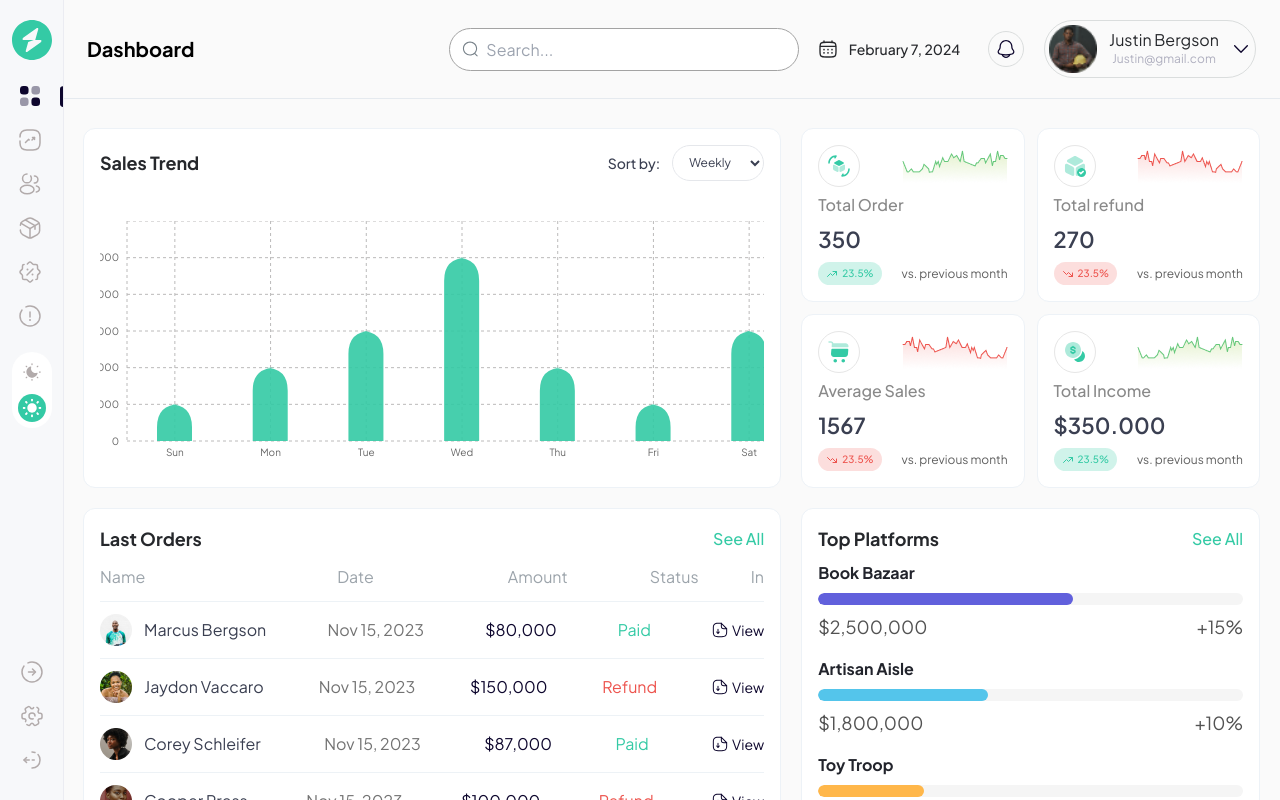
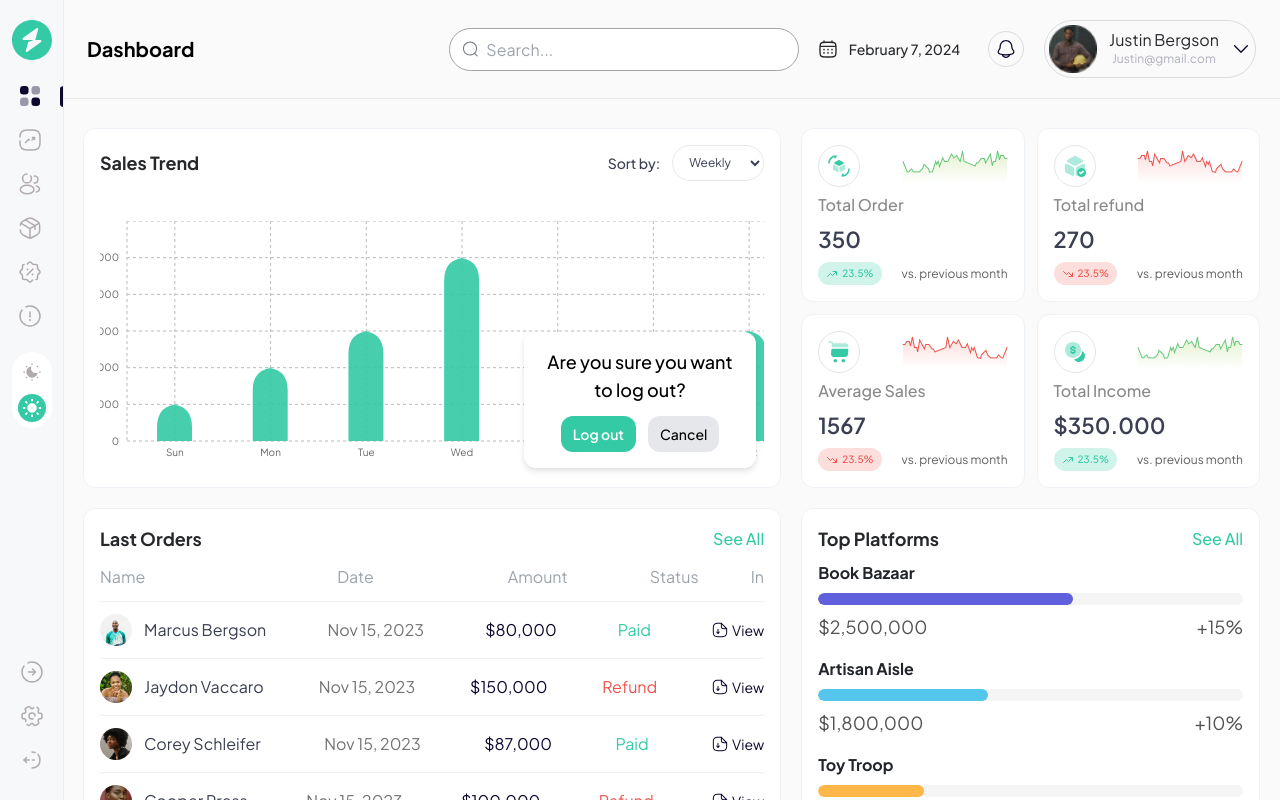
Before and after one commit to AbassKoyang/analytics-dashboard, a React (Vite) app: page / in a window 1280 px wide. Both pictures are taken after a click on the button 31 px from the left and 760 px from the top of the page. Shown: the top 800 px of the page. Built offline with nearby package versions, Linux system fonts and the light colour scheme.

Commit message:
add: logout simulation to sidebar, styles

```diff
--- a/src/components/BarChart.jsx
+++ b/src/components/BarChart.jsx
@@ -13,7 +13,7 @@ const RoundedBar = ({ x, y, width, height, radius }) => {
                 fill='#34CAA5' opacity='0.9'
         />
     );
-    };
+  };
 
 
 const CustomBarChart = ({data, barsize, ticks, selectedPeriod, width, radius}) => {
--- a/src/components/Header.jsx
+++ b/src/components/Header.jsx
@@ -1,7 +1,7 @@
 import { useEffect, useRef, useState } from "react";
 import { CalendarIcon, ChevronDownIcon, CloseIcon, LogoIcon, NotificationIcon, SearchIcon } from "../assets/icons";
 import image from '../assets/profile-image.png'
-import { Link, useNavigate, useNavigation } from "react-router-dom";
+import { Link } from "react-router-dom";
 import DarkModeToggleButton from "./DarkModeToggleButton";
 import { toast } from "react-toastify";
 
@@ -10,11 +10,12 @@ const Header = () => {
   const [isPopUpOpen, setIsPopUpOpen] = useState(false);
   const [isProfilePopUpOpen, setIsProfilePopUpOpen] = useState(false);
   const containerRef = useRef(null);
+  const profilePopUpRef = useRef(null);
   const [isScrolledUp, setIsScrolledUp] = useState(false);
   const [prevScrollPos, setPrevScrollPos] = useState(0);
   const [isLogOutPopUp, setIsLogOutPopUp] = useState(false);
   const [isLoggingOut, setIsLoggingOut] = useState(false);
-  const navigate = useNavigate()
+
   useEffect(() => {
     const handleScroll = () => {
       const currentScrollPosition = window.scrollY + 10;
@@ -31,6 +32,9 @@ const Header = () => {
   const handleDocumentClick = (event) => {
     if (containerRef.current && !containerRef.current.contains(event.target)) {
       setIsPopUpOpen(false);
+    }
+    if (profilePopUpRef.current && !profilePopUpRef.current.contains(event.target)) {
+      setIsProfilePopUpOpen(false);
     }
   };
 
@@ -59,7 +63,9 @@ const Header = () => {
       toast.success('Logged out successfully!', {
         position: 'bottom-right',
       })
-      window.location.reload();
+      setTimeout(() => {
+        window.location.reload();
+      }, 1500);
     }, 2000)
   }
 
@@ -99,7 +105,7 @@ const Header = () => {
               </div>
             </button>
 
-            <button onClick={() => setIsProfilePopUpOpen(!isProfilePopUpOpen)} aria-label="Profile button, click to open profile drop-down." aria-haspopup='true' aria-expanded={isProfilePopUpOpen} className="p-1 border border-[#DADDDD] dark:border-white/35 rounded-3xl xl:rounded-[40px] flex gap-3 items-center relative">
+            <button onClick={() => setIsProfilePopUpOpen(!isProfilePopUpOpen)} ref={profilePopUpRef} aria-label="Profile button, click to open profile drop-down." aria-haspopup='true' aria-expanded={isProfilePopUpOpen} className="p-1 border border-[#DADDDD] dark:border-white/35 rounded-3xl xl:rounded-[40px] flex gap-3 items-center relative">
               <img src={image} alt="profile image" className="size-8 xl:size-12"/>
               <div className="hidden lg:flex flex-col">
                 <h5 className="font-normal text-sm xl:text-[16px] text-[#26282C] dark:text-white/95">Justin Bergson</h5>
--- a/src/components/SideBar.jsx
+++ b/src/components/SideBar.jsx
@@ -1,10 +1,27 @@
 import { Link, useLocation } from "react-router-dom"
 import { ArrowRightIcon, ChartIcon, DiscountIcon, HomeIcon, InfoIcon, LogOutIcon, LogoIcon, PageIdentifierIcon, ProfileIcon, SettingsIcon, TrendsIcon } from "../assets/icons"
 import DarkModeToggleButton from "./DarkModeToggleButton";
+import { useState } from "react";
+import { toast } from "react-toastify";
 
 const SideBar = () => {
   const location = useLocation();
+  const [isLogOutPopUp, setIsLogOutPopUp] = useState(false);
+  const [isLoggingOut, setIsLoggingOut] = useState(false);
 
+  const handleLogOutButtonClick = ()  => {
+    setIsLoggingOut(true)
+    setTimeout(()=> {
+      setIsLogOutPopUp(false)
+      setIsLoggingOut(false)
+      toast.success('Logged out successfully!', {
+        position: 'bottom-right',
+      })
+      setTimeout(() => {
+        window.location.reload();
+      }, 1500);
+    }, 2000)
+  }
 
   return (
     <aside className="hidden lg:flex fixed top-0 left-0 py-5 flex-col items-center justify-between bg-[#F7F8FA] dark:bg-[#1b1b1b] border-r border-r-[#EBECF2] dark:border-r-white/35 h-full z-50">
@@ -60,15 +77,22 @@ const SideBar = () => {
       </div>
 
       <div className="flex flex-col gap-1 items-center transition-all duration-200 ease-in-out">
-        <button aria-label="Arrow right button" className="group size-9 xl:size-10 flex items-center justify-center mx-2 xl:mx-2.5 transition-all duration-200 ease-in-out relative before:invisible hover:before:visible before:absolute before:top-[50%] before:translate-y-[-50%] before:right-[-42px] before:w-0 before:h-0 before:border-solid before:border-t-[12px] before:border-l-[12px] before:border-r-[12px] before:border-r-transparent before:border-l-transparent before:border-t-black before:rotate-90 after:invisible hover:after:visible after:content-['Back'] after:absolute after:px-3 after:py-1.5 after:rounded-sm after:bg-black after:text-white after:text-sm after:right-[-86px] after:top-[50%] after:translate-y-[-50%] before:transition-all before:duration-200 before:ease-in-out after:transition-all after:duration-200 after:ease-in-out">
+        <button aria-label="Arrow right button" className="group size-9 xl:size-10 flex items-center justify-center mx-2 xl:mx-2.5 transition-all duration-200 ease-in-out relative before:invisible hover:before:visible before:absolute before:top-[50%] before:translate-y-[-50%] before:right-[-39px] before:w-0 before:h-0 before:border-solid before:border-t-[12px] before:border-l-[12px] before:border-r-[12px] before:border-r-transparent before:border-l-transparent before:border-t-black before:dark:border-t-white before:rotate-90 after:invisible hover:after:visible after:content-['Back'] after:absolute after:px-3 after:py-1.5 after:rounded-sm after:bg-black after:dark:bg-white after:text-white after:dark:text-black after:text-sm after:right-[-86px] after:top-[50%] after:translate-y-[-50%] before:transition-all before:duration-200 before:ease-in-out after:transition-all after:duration-200 after:ease-in-out">
           <ArrowRightIcon className='stroke-[#B2ABAB] group-hover:stroke-black group-hover:dark:stroke-white transition-all duration-200 ease-in-out' />
         </button>
-        <button aria-label="Settings button, click to open settings" className="group size-9 xl:size-10 flex items-center justify-center mx-2 xl:mx-2.5 transition-all duration-200 ease-in-out relative before:invisible hover:before:visible before:absolute before:top-[50%] before:translate-y-[-50%] before:right-[-42px] before:w-0 before:h-0 before:border-solid before:border-t-[12px] before:border-l-[12px] before:border-r-[12px] before:border-r-transparent before:border-l-transparent before:border-t-black before:rotate-90 after:invisible hover:after:visible after:content-['Settings'] after:absolute after:px-3 after:py-1.5 after:rounded-sm after:bg-black after:text-white after:text-sm after:right-[-106px] after:top-[50%] after:translate-y-[-50%] before:transition-all before:duration-200 before:ease-in-out after:transition-all after:duration-200 after:ease-in-out">
+        <button aria-label="Settings button, click to open settings" className="group size-9 xl:size-10 flex items-center justify-center mx-2 xl:mx-2.5 transition-all duration-200 ease-in-out relative before:invisible hover:before:visible before:absolute before:top-[50%] before:translate-y-[-50%] before:right-[-36px] before:w-0 before:h-0 before:border-solid before:border-t-[12px] before:border-l-[12px] before:border-r-[12px] before:border-r-transparent before:border-l-transparent before:border-t-black before:dark:border-t-white before:rotate-90 after:invisible hover:after:visible after:content-['Settings'] after:absolute after:px-3 after:py-1.5 after:rounded-sm after:bg-black after:dark:bg-white after:text-white after:dark:text-black after:text-sm after:right-[-106px] after:top-[50%] after:translate-y-[-50%] before:transition-all before:duration-200 before:ease-in-out after:transition-all after:duration-200 after:ease-in-out">
           <SettingsIcon className='stroke-[#B2ABAB] group-hover:stroke-black group-hover:dark:stroke-white transition-all duration-200 ease-in-out' />
         </button>
-        <button aria-label="Logout button, click to logout" className="group size-9 xl:size-10 flex items-center justify-center mx-2 xl:mx-2.5 transition-all duration-200 ease-in-out relative before:invisible hover:before:visible before:absolute before:top-[50%] before:translate-y-[-50%] before:right-[-42px] before:w-0 before:h-0 before:border-solid before:border-t-[12px] before:border-l-[12px] before:border-r-[12px] before:border-r-transparent before:border-l-transparent before:border-t-black before:rotate-90 after:invisible hover:after:visible after:content-['Logout'] after:absolute after:px-3 after:py-1.5 after:rounded-sm after:bg-black after:text-white after:text-sm after:right-[-98px] after:top-[50%] after:translate-y-[-50%] before:transition-all before:duration-200 before:ease-in-out after:transition-all after:duration-200 after:ease-in-out">
+        <button onClick={() => setIsLogOutPopUp(true)} aria-label="Logout button, click to logout" className="group size-9 xl:size-10 flex items-center justify-center mx-2 xl:mx-2.5 transition-all duration-200 ease-in-out relative before:invisible hover:before:visible before:absolute before:top-[50%] before:translate-y-[-50%] before:right-[-36px] before:w-0 before:h-0 before:border-solid before:border-t-[12px] before:border-l-[12px] before:border-r-[12px] before:border-r-transparent before:border-l-transparent before:border-t-black before:dark:border-t-white before:rotate-90 after:invisible hover:after:visible after:content-['Logout'] after:absolute after:px-3 after:py-1.5 after:rounded-sm after:bg-black after:dark:bg-white after:text-white after:dark:text-black after:text-sm after:right-[-98px] after:top-[50%] after:translate-y-[-50%] before:transition-all before:duration-200 before:ease-in-out after:transition-all after:duration-200 after:ease-in-out">
           <LogOutIcon className="stroke-[#B2ABAB] group-hover:stroke-black group-hover:dark:stroke-white transition-all duration-200 ease-in-out" />
         </button>
+      </div>
+      <div className={`${isLogOutPopUp ? 'flex' : 'hidden'} flex-col items-center fixed top-[50%] left-[50%] translate-x-[-50%] translate-y-[-50%] p-4 rounded-xl bg-white dark:bg-black drop-shadow-md z-30 dark:border dark:border-white/35`} onClick={(event) => (event.stopPropagation())}>
+        <h1 className="text-lg font-medium text-black dark:text-white max-w-[200px] text-center">Are you sure you want to log out?</h1>
+        <div className="w-full flex items-center justify-center gap-3 mt-3">
+            <button onClick={handleLogOutButtonClick} className="bg-[#34CAA5] text-sm text-white font-semibold px-3 py-2 rounded-xl disabled:opacity-85" disabled={isLoggingOut}>{isLoggingOut ? 'Logging you out...' : 'Log out'}</button>
+            <button onClick={() => setIsLogOutPopUp(false)} className="bg-gray-200 text-black text-sm font-medium px-3 py-2 rounded-xl disabled:opacity-85">Cancel</button>
+        </div>
       </div>
     </aside>
   )
```
